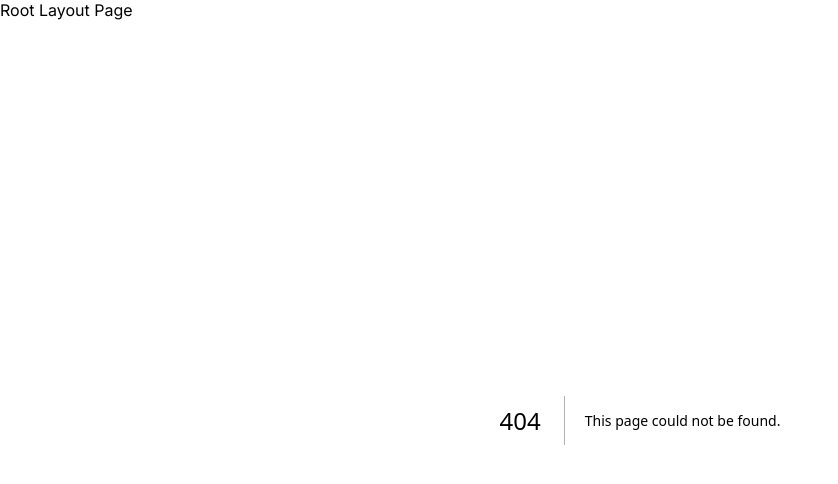
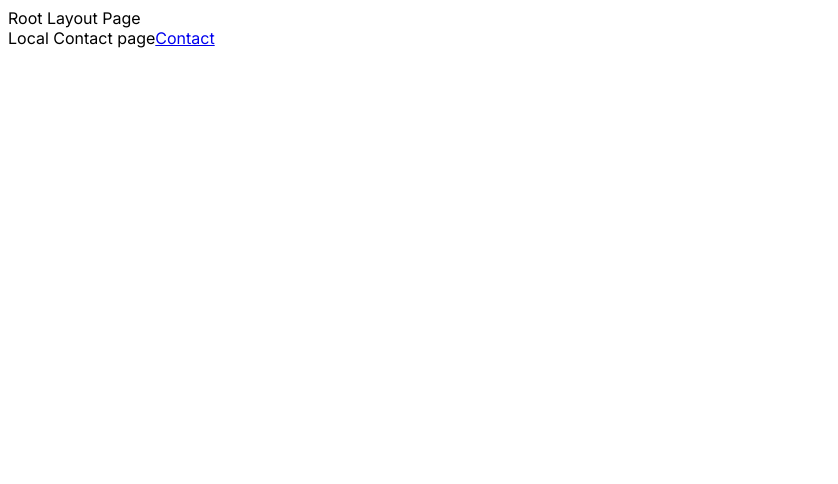
Before and after one commit to fanubalti786/Welcome-To-My-NextJs-Learning-Path, a Next.js app in the folder class02/: page /Contact/localcontact in a window 1280 px wide. Before the commit this address had no page. Shown: the top 484 px of the page, without its empty margins (0-838 px from the left). Built offline with nearby package versions, Linux system fonts and the light colour scheme.

Commit message:
nested Routing to other routers navigation is possible through Link

```diff
--- /dev/null
+++ b/class02/app/Contact/localcontact/page.tsx
@@ -0,0 +1,11 @@
+import Link from 'next/link'
+import React from 'react'
+export default function local() {
+  return (
+    <div>
+      Local Contact page
+      <Link href="/Contact">Contact</Link>
+
+    </div>
+  )
+}
```
